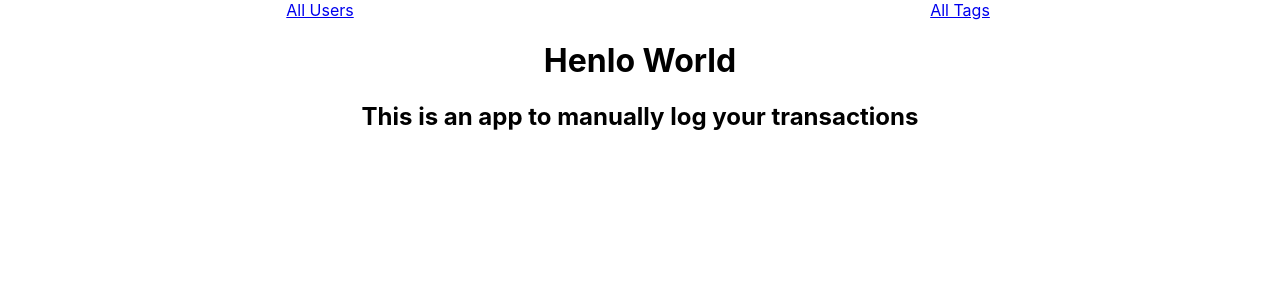
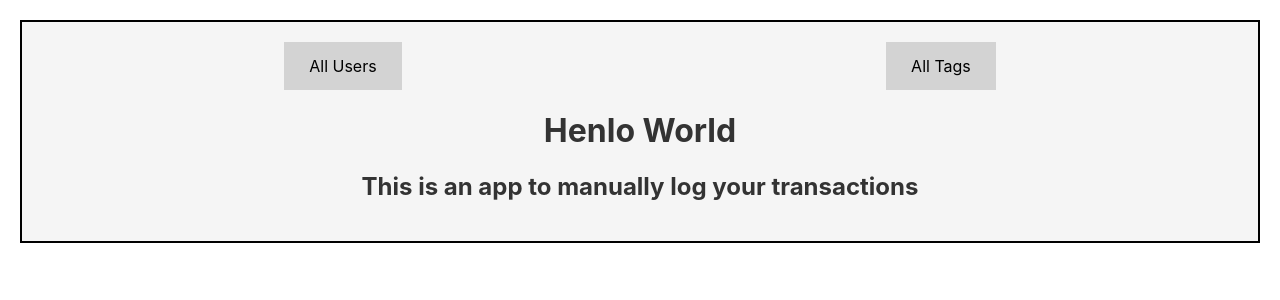
Before and after one commit to UchuuKani/expense-tracker, a React (Create React App) app: page / in a window 1280 px wide. Shown: the top 300 px of the page. Built offline with nearby package versions, Linux system fonts and the light colour scheme.

Commit message:
separates addTransaction form into its own component and adds some basic styling with css

```diff
--- a/src/App.css
+++ b/src/App.css
@@ -1,45 +1,31 @@
 .App {
+  border: 2px solid black;
   text-align: center;
+  background: #f5f5f5;
+  color: #333;
+  margin: 20px;
+  padding: 20px;
 }
 
-.App-logo {
-  height: 40vmin;
+.add-transaction {
+  display: flex;
 }
 
-.App-header {
-  background-color: #282c34;
-  min-height: 100vh;
+.transaction-list {
   display: flex;
-  flex-direction: column;
-  align-items: center;
-  justify-content: center;
-  font-size: calc(10px + 2vmin);
-  color: white;
-}
-
-.App-link {
-  color: #09d3ac;
 }
 
 .navbar {
   display: flex;
+  justify-content: space-around;
 }
 
-.navbar > a {
-  flex-direction: row;
-  flex: 1;
+/*link to navbar link style here: https://www.w3schools.com/css/css_link.asp*/
+.link-button {
+  background-color: lightgrey;
+  color: black;
+  padding: 14px 25px;
+  text-align: center;
+  text-decoration: none;
+  display: inline-block;
 }
-
-.user-list {
-  display: flex;
-}
-
-.user-list > * {
-  flex-direction: row;
-  flex: 1;
-}
-
-.user {
-  flex-direction: row;
-  flex: 1;
-}
--- /dev/null
+++ b/src/components/AddTransaction.tsx
@@ -0,0 +1,45 @@
+import React, { useState } from 'react';
+
+const AddTransaction = () => {
+  const [description, setDescription] = useState('');
+  const [amount, setAmount] = useState('');
+  const [tags, setTags] = useState('');
+
+  const handleSubmit = (e: any): void => {
+    e.preventDefault();
+    console.log(description, amount);
+  };
+
+  return (
+    <form onSubmit={handleSubmit} className="add-transaction">
+      <label htmlFor="transactionDescription">Description</label>
+      <input
+        type="text"
+        name="transactionDescription"
+        value={description}
+        onChange={(e: any): void => setDescription(e.target.value)}
+      ></input>
+      <label htmlFor="transactionAmount">Amount</label>
+      <input
+        type="text"
+        name="transactionAmount"
+        value={amount}
+        onChange={e => setAmount(e.target.value)}
+      ></input>
+      <div>
+        <label htmlFor="tags">
+          Please enter tags as a comma separated list
+        </label>
+        <input
+          type="text"
+          name="tags"
+          value={tags}
+          onChange={e => setTags(e.target.value)}
+        ></input>
+      </div>
+      <button type="submit">Submit</button>
+    </form>
+  );
+};
+
+export default AddTransaction;
--- a/src/components/Navbar.tsx
+++ b/src/components/Navbar.tsx
@@ -1,13 +1,17 @@
-import React from "react";
-import {Link} from "react-router-dom";
+import React from 'react';
+import { Link } from 'react-router-dom';
 
 const Navbar = () => {
   return (
     <nav className="navbar">
-      <Link to="/users">All Users</Link>
-      <Link to="/tags">All Tags</Link>
+      <Link to="/users" className="link-button">
+        All Users
+      </Link>
+      <Link to="/tags" className="link-button">
+        All Tags
+      </Link>
     </nav>
-  )
-}
+  );
+};
 
 export default Navbar;
--- a/src/components/UserProfile.tsx
+++ b/src/components/UserProfile.tsx
@@ -4,6 +4,7 @@ import useAxios from './custom_hooks/useAxios';
 //of their transactions in <TranscationList /> => individual <Transcation />
 import User, { IUser } from './User';
 import TransactionList from './TransactionList';
+import AddTransaction from './AddTransaction';
 
 const UserProfile = ({ userId }: IUser) => {
   // // want to use a useReducer call for user transactions
@@ -16,7 +17,7 @@ const UserProfile = ({ userId }: IUser) => {
         <div>
           <User user={user} />
           <h2>Transactions</h2>
-          <div className="transactionList">
+          <div className="transaction-list">
             {user.transactions ? (
               <TransactionList userTransactions={user.transactions} />
             ) : (
@@ -25,49 +26,9 @@ const UserProfile = ({ userId }: IUser) => {
           </div>
         </div>
       )}
-      <AddForm />
+      <AddTransaction />
     </div>
   );
 };
 
-const AddForm = () => {
-  const [description, setDescription] = useState('');
-  const [amount, setAmount] = useState('');
-  const [tags, setTags] = useState('');
-
-  const handleSubmit = (e: any): void => {
-    e.preventDefault();
-    console.log(description, amount);
-  };
-
-  return (
-    <form onSubmit={handleSubmit}>
-      <label htmlFor="transactionDescription">Description</label>
-      <input
-        type="text"
-        name="transactionDescription"
-        value={description}
-        onChange={(e: any): void => setDescription(e.target.value)}
-      ></input>
-      <label htmlFor="transactionAmount">Amount</label>
-      <input
-        type="text"
-        name="transactionAmount"
-        value={amount}
-        onChange={e => setAmount(e.target.value)}
-      ></input>
-      <div>
-        <label for="tags">Please enter tags as a comma separated list</label>
-        <input
-          type="text"
-          name="tags"
-          value={tags}
-          onChange={e => setTags(e.target.value)}
-        ></input>
-      </div>
-      <button type="submit">Submit</button>
-    </form>
-  );
-};
-
 export default UserProfile;
```
Also changed, not shown: src/App.tsx (+5 -6 lines), src/logo.svg (deleted), 1 other file (tests, documents, lock files or other folders).
